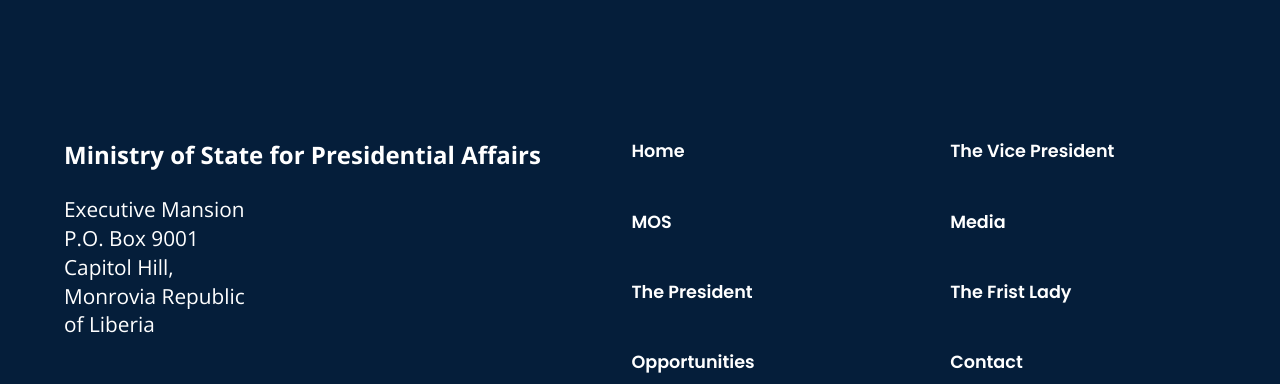
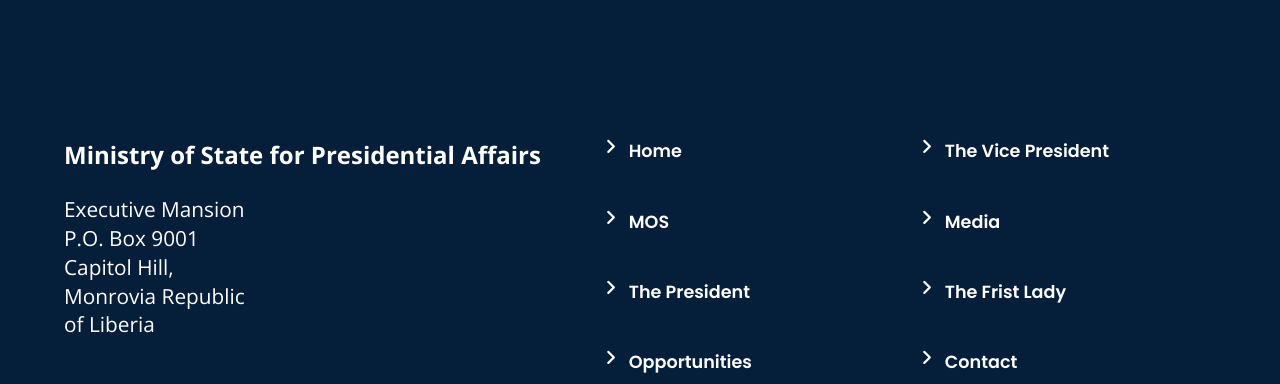
Before and after one commit to T-Swist/OCD-Evaluation-1, a plain HTML site: page index.html in a window 1280 px wide. Shown: the part 2325-2709 px from the top of the page. Drawn offline with nearby package versions, Linux system fonts and the light colour scheme.

Commit message:
Update style.css

```diff
--- a/style.css
+++ b/style.css
@@ -1,19 +1,5 @@
 /*This is the link for the icons*/
 @import url(https://cdnjs.cloudflare.com/ajax/libs/font-awesome/6.4.2/css/all.min.css);
-
-
-/* // <uniquifier>: Use a unique and descriptive class name
-// <weight>: Use a value from 300 to 800
-
-.open-sans-<uniquifier> {
-  font-family: "Open Sans", sans-serif;
-  font-optical-sizing: auto;
-  font-weight: <weight>;
-  font-style: normal;
-  font-variation-settings:
-    "wdth" 100;
-} */
-
 
 *{
     margin: 0;
@@ -450,12 +436,18 @@ a .p-logo-text{
     height: 1rem;
 }
 
-.flink, .fa-angle-right{
+.flink{
     color: #ffffff;
     font-weight: 600;
     font-size: 1.1rem;
     font-family: "poppins", "san-serif";
     transition: all .3s ease;
+}
+
+.fa-angle-right{
+    color: #ffffff;
+    font-weight: 600;
+    font-size: 1.1rem;
 }
 
 .flink:hover{
```
